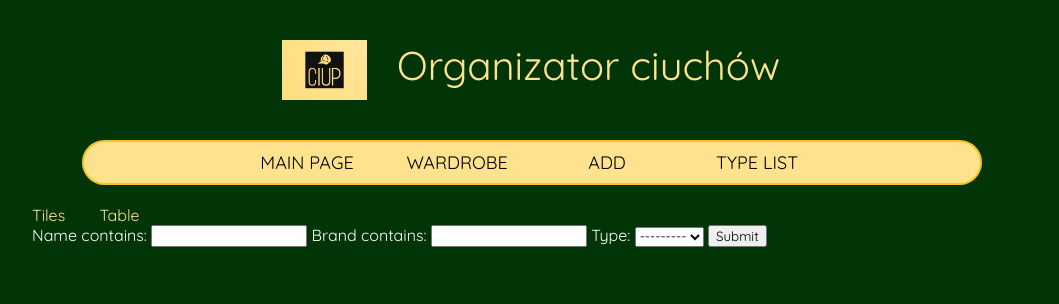
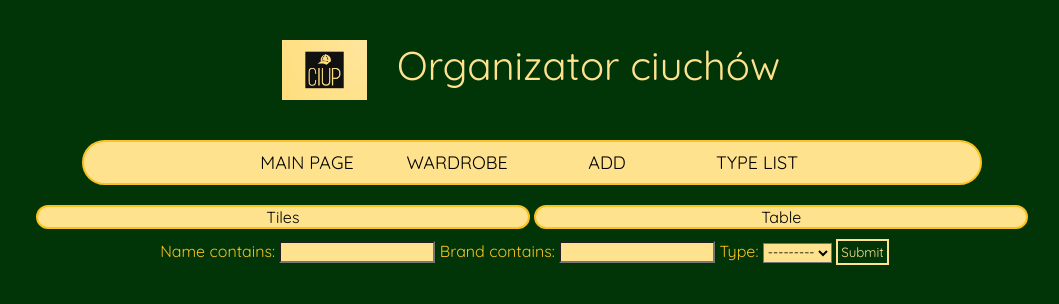
Before and after one commit to Wiejooo/organizer, a Django app: page /notebook/wardrobe/ in a window 1280 px wide. Shown: the top 304 px of the page, without its empty margins (108-1167 px from the left). Run offline with Django 4.2, Linux system fonts and the light colour scheme; data that the repository does not hold is empty.

Commit message:
zmiany stylistyczne

```diff
--- a/organizationalAPP/forms.py
+++ b/organizationalAPP/forms.py
@@ -30,7 +30,7 @@ class AddForm(forms.ModelForm):
         model = Clothes
         fields = (
             "name", "brand", "size", "purchase_price",
-            "predicted_sale_price", "sold_price", "condition", "cloth_type", "cloth_sub_type",
+            "predicted_sale_price", "condition", "cloth_type", "cloth_sub_type",
             "description", "marketplaces", "photo"
             )
 
--- a/static/wardrobe.css
+++ b/static/wardrobe.css
@@ -52,13 +52,44 @@ h2, a {
     float: left;
 }
 .switch-button {
-    color: #ffe28d;
-    margin-right: 30px;
+    display: inline-block;
+    color: black;
+    width: 49%;
+    background-color: #ffe28d;
     text-decoration: none;
+    border-radius: 30px;
+    border: 2px solid #f8c21f;
 }
 .switch-button:hover{
-    background-color: black;
+    background-color: #f8c21f;
 }
 .filter_form{
-    color: white;
+    text-align: center;
+    color: #f8c21f;
 }
+.switch-look{
+    margin-bottom: 5px;
+    width: 100%;
+    text-align: center;
+    margin: 0 auto;
+    margin-bottom: 10px;
+}
+input{
+    background-color: #ffe28d;
+}
+select{
+    background-color: #ffe28d;
+}
+.direction-button{
+    color: #ffe28d;
+    text-decoration: none;
+    margin-right: 15px;
+    border: 2px solid #ffe28d;
+    padding: 3px;
+    background-color: #013508;
+}
+.direction-button:hover{
+    background-color: #f8c21f;
+    color: black;
+    border-color: #f8c21f;
+}
--- a/templates/delete_cloth.html
+++ b/templates/delete_cloth.html
@@ -14,7 +14,7 @@
     <form method="post">{% csrf_token %}
         <h2>Are you sure to remove {{ object.name }}?</h2>
         <div class= "direction-button-area">
-            <input type="submit" value="Yes">
+            <input class="direction-button" type="submit" value="Yes">
             <a class="direction-button" href="{% url 'wardrobe' %}">Go back tiles</a>
             <a class="direction-button" href="{% url 'wardrobe_table' %}">Go back table</a>
         </div>
--- a/templates/edit.html
+++ b/templates/edit.html
@@ -18,7 +18,7 @@ crossorigin="anonymous"> -->
             {% csrf_token %}
             {{ form.as_p }}
             <div class="direction-button-area">
-                <input type="submit" value="Edit">
+                <input type="submit" value="Submit">
                 <div class="buttons">
                     <form class="action-button-1" action="{% url 'wardrobe' %}">
                         <button type="submit">To tiles</button>
--- a/templates/wardrobe.html
+++ b/templates/wardrobe.html
@@ -9,13 +9,14 @@
 
 {% block page %}
 <div class="content">
-    <a href="{% url 'wardrobe' %}" class="switch-button">Tiles</a>
-    <a href="{% url 'wardrobe_table' %}" class="switch-button">Table</a><br>
-
+    <div class="switch-look">
+        <a href="{% url 'wardrobe' %}" class="switch-button">Tiles</a>
+        <a href="{% url 'wardrobe_table' %}" class="switch-button">Table</a><br>
+    </div>
     <div class="filter_form">
         <form method="GET">
         {{ filter.form }}
-            <button type="submit" class="button">Submit</button>
+            <button type="submit" class="direction-button">Submit</button>
         </form>
     </div>
 
```
Also changed, not shown: organizationalAPP/models.py (+7 -2 lines), static/delete.css (+4 -4 lines), static/detail.css (+13 -0 lines), templates/detail.html (+6 -6 lines), 1 other file.
